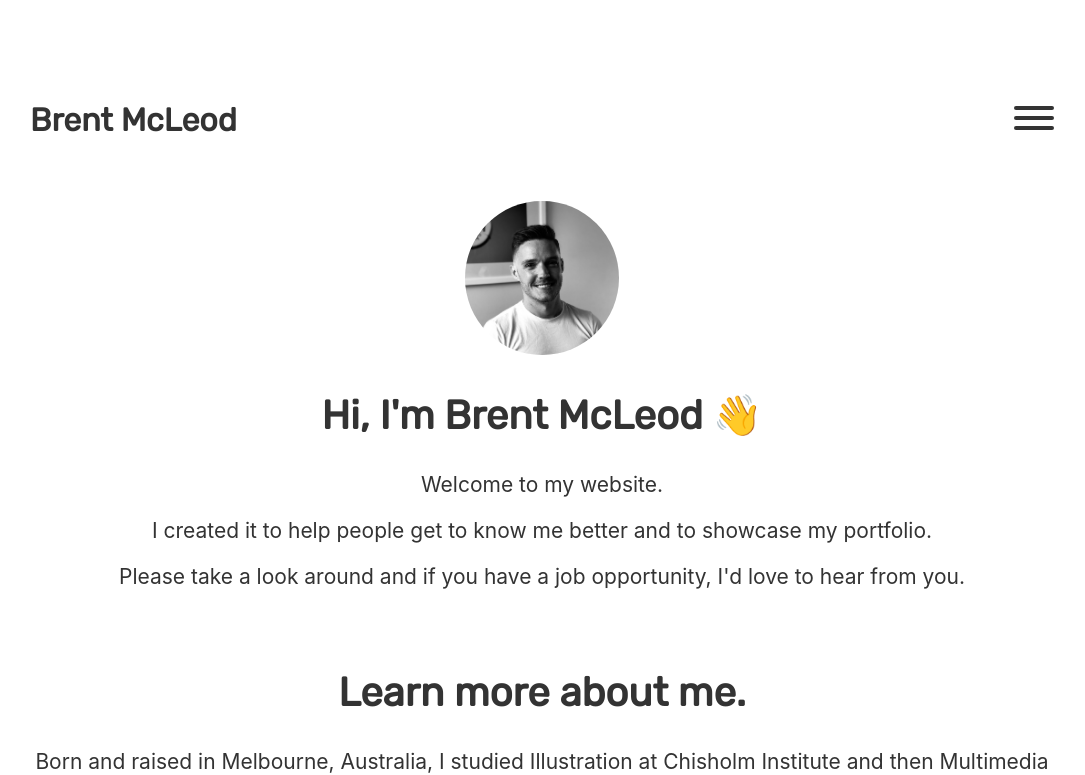
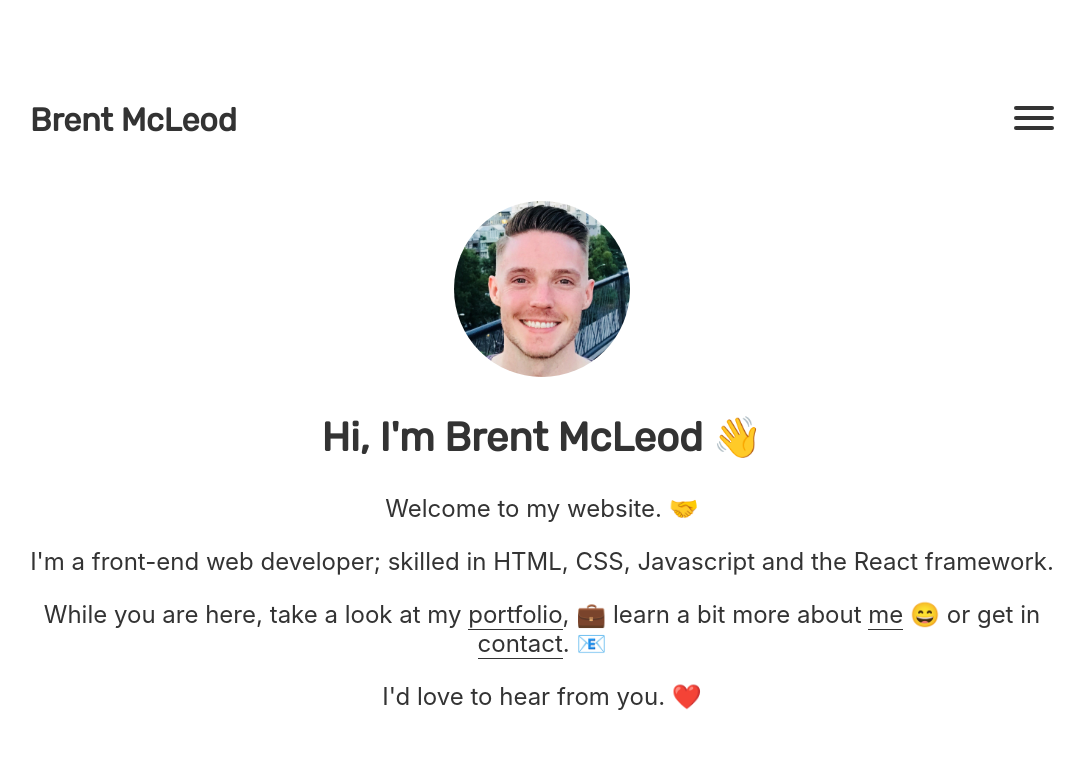
Before and after one commit to brentmcleod/portfolio, a React (Create React App) app: page / in a window 1280 px wide. Shown: the top 775 px of the page, without its empty margins (98-1183 px from the left). Built offline with nearby package versions, Linux system fonts and the light colour scheme.

Commit message:
Finalised design of the Home section

```diff
--- a/src/components/sections/Home.js
+++ b/src/components/sections/Home.js
@@ -11,14 +11,36 @@ const Home = () => {
           👋
         </span>
       </h2>
-      <p>Welcome to my website.</p>
       <p>
-        I created it to help people get to know me better and to showcase my
-        portfolio.
+        Welcome to my website.{" "}
+        <span role="img" aria-label="Handshake">
+          🤝
+        </span>
       </p>
       <p>
-        Please take a look around and if you have a job opportunity, I'd love to
-        hear from you.
+        I'm a front-end web developer; skilled in HTML, CSS, Javascript and the
+        React framework.
+      </p>
+      <p>
+        While you are here, take a look at my <a href="#portfolio">portfolio</a>
+        ,{" "}
+        <span role="img" aria-label="Briefcase">
+          💼
+        </span>{" "}
+        learn a bit more about <a href="#about">me</a>{" "}
+        <span role="img" aria-label="Grinning Face With Smiling Eyes">
+          😄
+        </span>{" "}
+        or get in <a href="#contact">contact</a>.{" "}
+        <span role="img" aria-label="Email">
+          📧
+        </span>
+      </p>
+      <p>
+        I'd love to hear from you.{" "}
+        <span role="img" aria-label="Red Heart">
+          ❤️
+        </span>
       </p>
     </section>
   );
--- a/src/index.css
+++ b/src/index.css
@@ -69,11 +69,40 @@ header {
 
 header,
 section {
-  margin: 2rem 0 0 0;
+  margin: 1rem 0 0 0;
+}
+
+section a {
+  position: relative;
+  color: inherit;
+  text-decoration: none;
+}
+
+section a::after {
+  content: "";
+  position: absolute;
+  display: block;
+  left: 0;
+  width: 100%;
+  height: 0.0625rem;
+  background-color: #333;
+  transition: height 120ms linear;
+}
+
+section a:hover::after {
+  height: 0.125rem;
 }
 
 #home {
-  margin: 1rem 0 0 0;
+  margin: 1rem 0 5rem 0;
+}
+
+#home p {
+  font-size: 1.5rem;
+}
+
+#about p {
+  text-align: left;
 }
 
 @media screen and (min-width: 600px) {
@@ -82,12 +111,12 @@ section {
     margin: 5rem 0 0 0;
   }
   #home {
-    margin: 2.5rem 0 0 0;
+    margin: 2.5rem 0 10rem 0;
   }
 }
 
 .profile-pic {
-  width: 15%;
+  width: 11rem;
   height: auto;
   border-radius: 50%;
 }
```
Also changed, not shown: src/images/brent_profile_pic.png.
